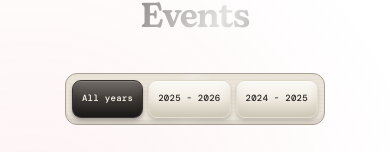
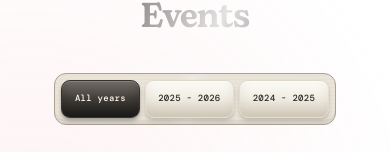
Before and after one commit to Dev-MCSS/websitev2, a Next.js app: page /events in a window 390 px wide. Shown: the part 134-286 px from the top of the page. Built offline with nearby package versions, Linux system fonts and the light colour scheme; a web font is replaced by a local one.

Commit message:
Increase category filter button horizontal padding

```diff
--- a/app/components/category-filter.module.css
+++ b/app/components/category-filter.module.css
@@ -14,7 +14,7 @@
 .filter {
   position: relative;
   min-height: 42px;
-  padding: 10px 16px;
+  padding: 10px 22.4px;
   border: 1px solid rgb(224 217 204 / 82%);
   border-radius: 9px;
   color: #292826;
@@ -47,6 +47,6 @@
 @media (max-width: 600px) {
   .toolbar { padding: 6px; }
   .filterGroup { gap: 5px; }
-  .filter { min-height: 38px; padding: 8px 9px; font-size: 9px; }
+  .filter { min-height: 38px; padding: 8px 12.6px; font-size: 9px; }
 }
 @media (prefers-reduced-motion: reduce) { .filter { transition: none; } }
```
